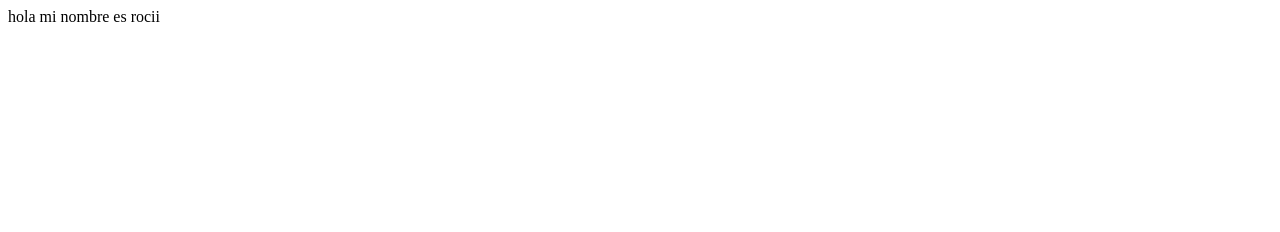
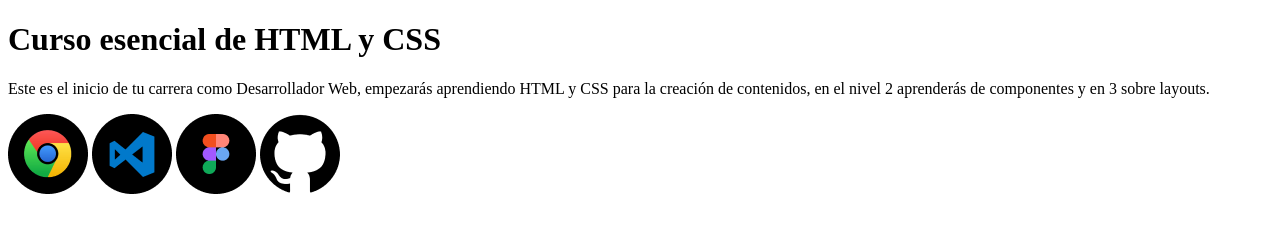
Before and after one commit to Roonievas/curso-esencial-html-css, a plain HTML site: page index.html in a window 1280 px wide. Drawn offline with Linux system fonts and the light colour scheme.

Commit message:
Hemos agregado las imagenes de los logos del setup

```diff
--- a/index.html
+++ b/index.html
@@ -1,12 +1,21 @@
 <!DOCTYPE html>
-<html lang="en">
+<html lang="es">
 <head>
     <meta charset="UTF-8">
-    <meta http-equiv="X-UA-Compatible" content="IE=edge">
     <meta name="viewport" content="width=device-width, initial-scale=1.0">
-    <title>Document</title>
+    <title>El blog de Ro </title>
 </head>
 <body>
-    hola mi nombre es rocii
+
+    <h1>
+        Curso esencial de HTML y CSS
+    </h1>
+    <p>
+        Este es el inicio de tu carrera como Desarrollador Web, empezarás aprendiendo HTML y CSS para la creación de contenidos, en el nivel 2 aprenderás de componentes y en 3 sobre layouts.
+    </p>
+    <img src="images/google-chrome.png" alt="Logo de Google Chrome" title="Logo de Google Chrome">
+    <img src="images/visual-studio-code.png" alt="Logo de visual studio code" title="Logo de visual studio code">
+    <img src="images/figma.png" alt="Logo de Figma" title="Logo de Figma">
+    <img src="images/github.png" alt="Logo de GitHub" title="Logo de GitHub">
 </body>
 </html>
```
Also changed, not shown: images/figma.png (added), images/github.png (added), images/google-chrome.png (added), images/visual-studio-code.png (added).
